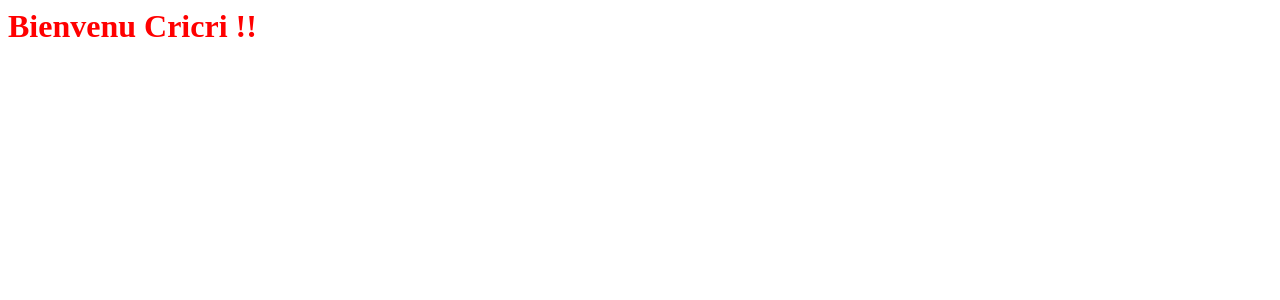
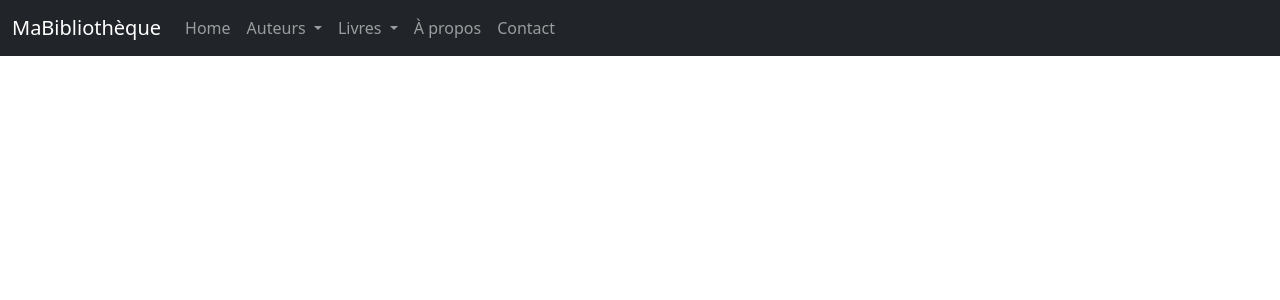
Before and after one commit to MagOrl/TutoFlask, a Flask app: page / in a window 1280 px wide. Shown: the top 300 px of the page. Run offline with Flask 3, Linux system fonts and the light colour scheme; some libraries are stand-ins or nearby versions.

Commit message:
fin du tp4

```diff
--- a/config.py
+++ b/config.py
@@ -5,3 +5,4 @@ SQLALCHEMY_DATABASE_URI = 'sqlite:///' + os.path.join(basedir, 'monApp.db')
 SECRET_KEY='grbS>}U&oU&S/JK]_9X Ep%O'
 ABOUT = "Bienvenue sur la page à propos de Flask !"
 INFOS = "ARSAMERZOEV Magomed, 18 ans, célibataire et libre comme l'air"
+BOOTSTRAP_SERVE_LOCAL = True
--- a/monApp/static/style.css
+++ b/monApp/static/style.css
@@ -1,3 +1,9 @@
+#main {
+  margin-top: 5em;
+}
+body {
+  font-family:sans-serif;
+}
 h1 {
   color: red;
 }
--- a/monApp/templates/auteurs_list.html
+++ b/monApp/templates/auteurs_list.html
@@ -4,13 +4,12 @@
 {% if auteurs|length == 0 %}
 <p>Aucun auteur trouvé.</p>
 {% endif %}
-<table>
+<table class="table table-striped table-bordered table-hover">
   <thead>
     <tr>
       <th>ID</th>
       <th>Nom</th>
       <th>Nombre de livres</th>
-      <th>Couverture</th>
     </tr>
   </thead>
   <tbody>
@@ -19,9 +18,6 @@
       <td>{{ unAuteur.idA }}</td>
       <td>{{ unAuteur.Nom }}</td>
       <td>{{ unAuteur.livres.count() }}</td>
-      {% for liv in unAuteur.livres %}
-      <td><img src={{liv.url}} alt="Livre d'auteurs"/></td>
-      {% endfor %}
     </tr>
     {% endfor %}
   </tbody>
--- a/monApp/templates/base.html
+++ b/monApp/templates/base.html
@@ -1,10 +1,95 @@
-<html>
+<!DOCTYPE html>
+<html lang="fr">
   <head>
-    <title>{{title}}</title>
+    <meta charset="UTF-8" />
+    <meta name="viewport" content="width=device-width, initial-scale=1.0" />
+    <title>{% block title %}{% endblock %}</title>
     <link
       rel="stylesheet"
-      href="{{ url_for ('static', filename ='style.css') }}"
+      href="{{ url_for('static', filename='css/style.css') }}"
+    />
+    <!-- Bootstrap CSS -->
+    <link
+      href="https://cdn.jsdelivr.net/npm/bootstrap@5.3.0/dist/css/bootstrap.min.css"
+      rel="stylesheet"
     />
   </head>
-  {% block main %} {% endblock %}
+  <body>
+    {% block navbar %}
+    <nav class="navbar navbar-expand-md navbar-dark bg-dark fixed-top">
+      <div class="container-fluid">
+        <a class="navbar-brand" href="{{ url_for('index') }}">MaBibliothèque</a>
+        <button
+          class="navbar-toggler"
+          type="button"
+          data-bs-toggle="collapse"
+          data-bs-target="#mainNavbar"
+          aria-controls="mainNavbar"
+          aria-expanded="false"
+          aria-label="Toggle navigation"
+        >
+          <span class="navbar-toggler-icon"></span>
+        </button>
+        <div class="collapse navbar-collapse" id="mainNavbar">
+          <ul class="navbar-nav me-auto mb-2 mb-md-0">
+            <li class="nav-item">
+              <a class="nav-link" href="{{ url_for('index') }}">Home</a>
+            </li>
+            <li class="nav-item dropdown">
+              <a
+                class="nav-link dropdown-toggle"
+                href="#"
+                id="auteursDropdown"
+                role="button"
+                data-bs-toggle="dropdown"
+                aria-expanded="false"
+              >
+                Auteurs
+              </a>
+              <ul class="dropdown-menu" aria-labelledby="auteursDropdown">
+                <li>
+                  <a class="dropdown-item" href="{{ url_for('getAuteur') }}"
+                    >Liste des auteurs</a
+                  >
+                </li>
+              </ul>
+            </li>
+            <li class="nav-item dropdown">
+              <a
+                class="nav-link dropdown-toggle"
+                href="#"
+                id="livresDropdown"
+                role="button"
+                data-bs-toggle="dropdown"
+                aria-expanded="false"
+              >
+                Livres
+              </a>
+              <ul class="dropdown-menu" aria-labelledby="livresDropdown">
+                <li>
+                  <a class="dropdown-item" href="{{ url_for('getLivre') }}"
+                    >Liste des livres</a
+                  >
+                </li>
+              </ul>
+            </li>
+            <li class="nav-item">
+              <a class="nav-link" href="{{ url_for('about') }}">À propos</a>
+            </li>
+            <li class="nav-item">
+              <a class="nav-link" href="{{ url_for('contact') }}">Contact</a>
+            </li>
+          </ul>
+        </div>
+      </div>
+    </nav>
+    {% endblock %} {% block content %}
+    <main id="main" role="main" class="container">
+      {% block main %}{% endblock %}
+    </main>
+    {% endblock %}
+
+    <!-- Bootstrap JS Bundle with Popper -->
+    <script src="https://cdn.jsdelivr.net/npm/bootstrap@5.3.0/dist/js/bootstrap.bundle.min.js"></script>
+  </body>
 </html>
--- a/monApp/views.py
+++ b/monApp/views.py
@@ -1,6 +1,9 @@
 from .app import app
 from flask import render_template,request
 from monApp.models import Auteur, Livre
+from flask_bootstrap5 import Bootstrap
+Bootstrap(app)
+
 @app.route('/')
 def index():
     if len(request.args)==0:
```
Also changed, not shown: monApp/templates/liste_liv.html (+3 -5 lines).
